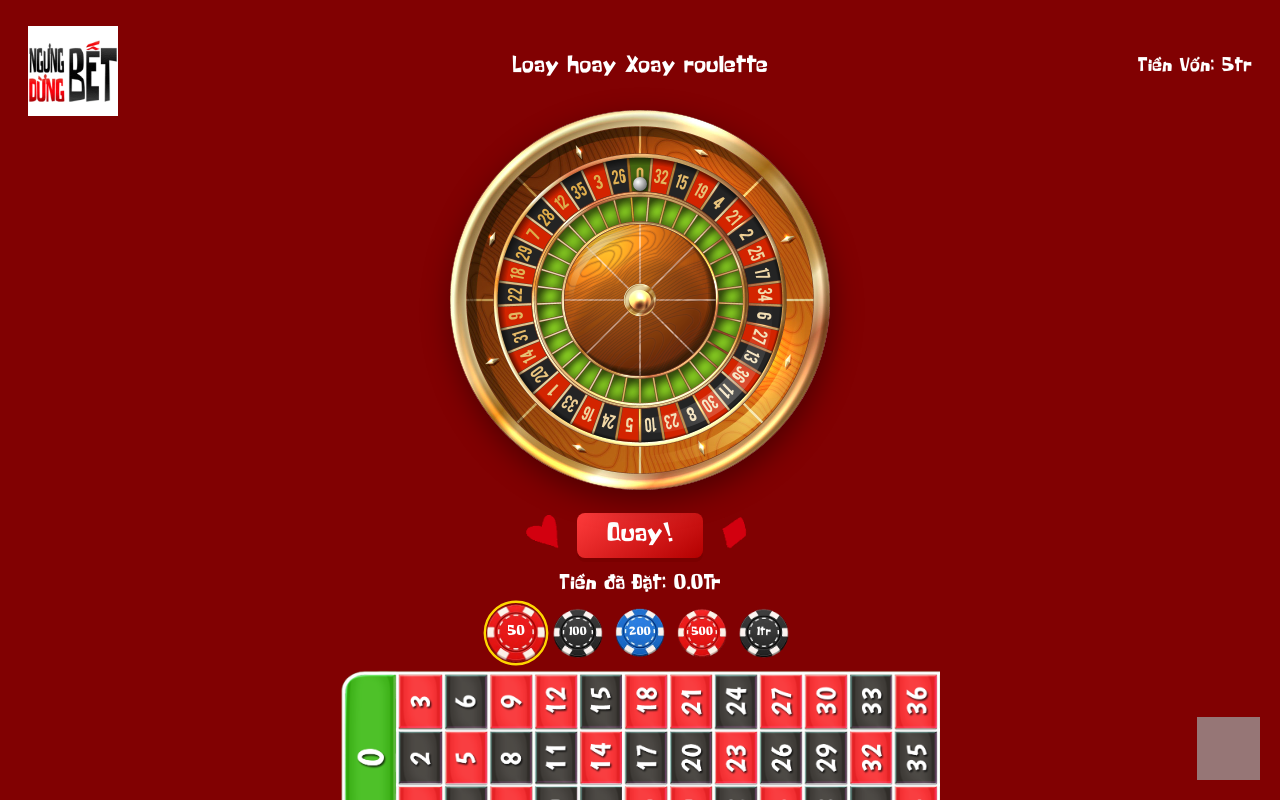
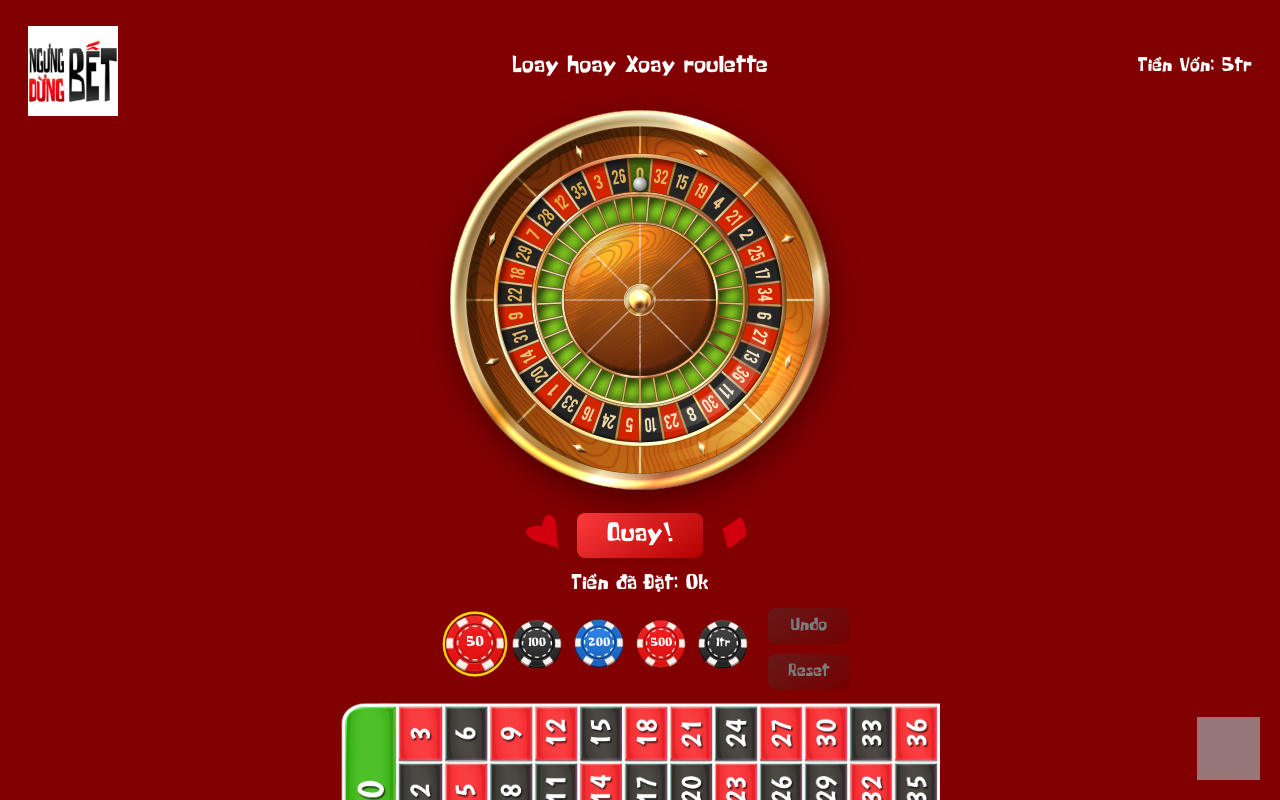
Before and after one commit to Th0ngpv/DungBetDungBet, a React (Vite) app: page / in a window 1280 px wide. Shown: the top 800 px of the page. Built offline with nearby package versions, Linux system fonts and the light colour scheme; grey boxes are pictures that could not be loaded.

Commit message:
feat: add undo and reset button for ease of use

```diff
--- a/src/components/Board.css
+++ b/src/components/Board.css
@@ -116,3 +116,44 @@
   color: var(--text);
   padding: 0 10px;
 }
+
+.chip-selector-wrapper {
+  display: flex;
+  align-items: center;
+  justify-content: center;
+  gap: 20px; /* space between chip selector and buttons */
+  margin-bottom: 10px;
+  margin-left: 20px; /* align with board padding */
+}
+
+.chip-action-buttons {
+  display: flex;
+  flex-direction: column; /* stack buttons vertically */
+  gap: 10px; /* space between buttons */
+}
+
+.chip-btn {
+  padding: 8px 20px;
+  font-size: 1rem;
+  font-weight: bold;
+  font-family: var(--sans);
+  background: linear-gradient(145deg, #ff3c3c, #b30000);
+  color: white;
+  border: none;
+  border-radius: 8px;
+  cursor: pointer;
+  box-shadow: 0 4px 0 #7a0000;
+  transition: all 0.1s ease;
+}
+
+.chip-btn:active {
+  transform: translateY(4px);
+  box-shadow: 0 0 0 #7a0000;
+}
+
+.chip-btn:disabled {
+  background: linear-gradient(145deg, #661919, #750000);
+  color: #7c7c7c;
+  cursor: not-allowed;
+  box-shadow: none;
+}
--- a/src/components/Board.tsx
+++ b/src/components/Board.tsx
@@ -103,6 +103,14 @@ const Board = ({ onBetChange, balance, showNotification, disabled }: BoardProps)
   const [selectedChip, setSelectedChip] = useState<Chip>(chips[0]);
   const [bets, setBets] = useState<Bet[]>([]);
 
+  const undoBet = () => {
+    setBets((prev) => prev.slice(0, -1)); // remove last bet
+  };
+
+  const resetBets = () => {
+    setBets([]); // remove all bets
+  };
+
 
   const totalBet = bets.reduce((sum, b) => sum + b.amount, 0);
 
@@ -148,14 +156,14 @@ const Board = ({ onBetChange, balance, showNotification, disabled }: BoardProps)
   return (
     <div className="board-wrapper">
       <div className="bet-info">
-        <span>Tiền đã Đặt: {(totalBet / 1000000).toFixed(1)}Tr</span>
+        <span>Tiền đã Đặt: {(totalBet / 1000)}k</span>
       </div>
+      <div className="chip-selector-wrapper">
         <div className="chip-selector">
           {chips.map((chip) => (
             <div
               key={chip.value}
-            className={`chip-option ${selectedChip.value === chip.value ? "active" : ""
-              }`}
+              className={`chip-option ${selectedChip.value === chip.value ? "active" : ""}`}
               onClick={() => setSelectedChip(chip)}
             >
               <img src={chip.img} alt="" />
@@ -174,6 +182,16 @@ const Board = ({ onBetChange, balance, showNotification, disabled }: BoardProps)
               </span>
             </div>
           ))}
+        </div>
+
+        <div className="chip-action-buttons">
+          <button className="chip-btn" onClick={() => undoBet()} disabled={bets.length === 0 || disabled}>
+            Undo
+          </button>
+          <button className="chip-btn" onClick={() => resetBets()} disabled={bets.length === 0 || disabled}>
+            Reset
+          </button>
+        </div>
       </div>
       <div
         className="board"
@@ -196,7 +214,7 @@ const Board = ({ onBetChange, balance, showNotification, disabled }: BoardProps)
               .map((b) => (
                 <div key={b.id} className="chip">
                   <img src={b.chipImg} alt="" />
-                  <span>{`${b.amount / 1000}k`}</span>
+                  <span>{`${b.amount / 1000}`}</span>
                 </div>
               ))}
           </div>
```
Also changed, not shown: src/components/Game.css (line endings or trailing spaces). Lines whose indentation alone changed are shown as unchanged.
